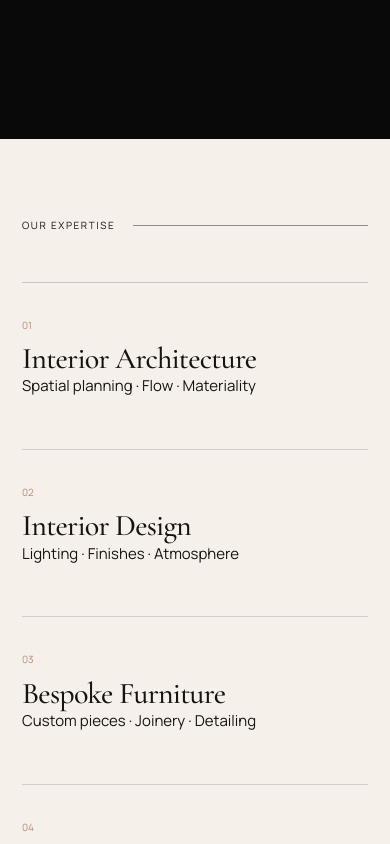
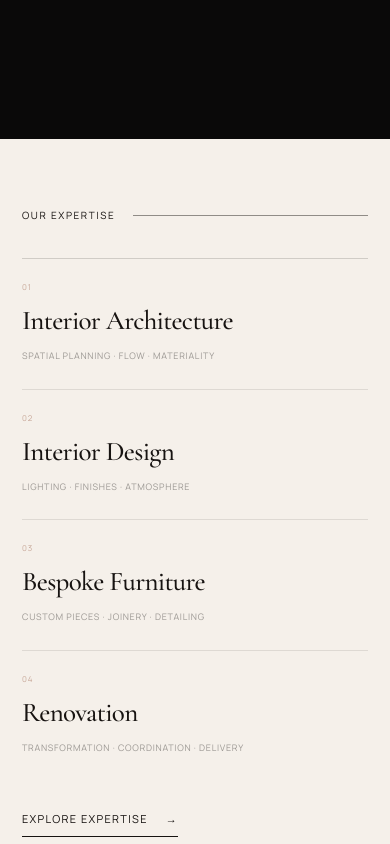
Before and after one commit to azar-pro/ritz-interiors-group, a React (Vite) app: page /#/ in a window 390 px wide. Shown: the part 3160-4004 px from the top of the page. Built offline with nearby package versions, Linux system fonts and the light colour scheme.

Commit message:
Refine expertise preview spacing and interaction

```diff
--- a/src/styles/global.css
+++ b/src/styles/global.css
@@ -919,3 +919,124 @@ body{
     display:none;
   }
 }
+
+
+/* EXPERTISE PREVIEW — LUXURY CAPABILITIES */
+.expertise-preview{
+  padding-top:clamp(82px,7vw,108px);
+  padding-bottom:clamp(82px,7vw,108px);
+}
+
+.expertise-preview .section-label{
+  margin-bottom:clamp(34px,3vw,46px);
+}
+
+.expertise-preview .expertise-rows.compact{
+  margin-bottom:28px;
+  border-top:1px solid rgba(22,20,18,.16);
+}
+
+.expertise-preview .expertise-row{
+  position:relative;
+  min-height:154px;
+  padding:30px 24px 28px 0;
+  border-right:1px solid rgba(22,20,18,.10);
+  overflow:hidden;
+  transition:
+    background-color 420ms var(--motion-ease),
+    padding-left 420ms var(--motion-ease);
+}
+
+.expertise-preview .expertise-row:after{
+  content:'';
+  position:absolute;
+  left:0;
+  bottom:0;
+  width:0;
+  height:1px;
+  background:var(--rose);
+  opacity:.58;
+  transition:width 480ms var(--motion-ease);
+}
+
+.expertise-preview .expertise-row span{
+  display:block;
+  font-size:8px;
+  line-height:1;
+  letter-spacing:.12em;
+  color:var(--rose);
+  opacity:.72;
+  margin-bottom:16px;
+}
+
+.expertise-preview .expertise-row h3{
+  font-size:clamp(27px,2.15vw,34px);
+  line-height:1;
+  margin:0;
+  max-width:92%;
+  transition:transform 420ms var(--motion-ease);
+}
+
+.expertise-preview .expertise-row p{
+  margin:15px 0 0;
+  max-width:230px;
+  font-size:9px;
+  line-height:1.55;
+  letter-spacing:.08em;
+  text-transform:uppercase;
+  color:rgba(22,20,18,.46);
+  opacity:.86;
+}
+
+.expertise-preview .arrow-link{
+  margin-top:4px;
+}
+
+@media(hover:hover) and (pointer:fine){
+  .expertise-preview .expertise-row:hover{
+    background:rgba(181,133,111,.045);
+    padding-left:12px;
+  }
+  .expertise-preview .expertise-row:hover:after{
+    width:52%;
+  }
+  .expertise-preview .expertise-row:hover h3{
+    transform:translateY(-2px);
+  }
+}
+
+@media(max-width:980px){
+  .expertise-preview .expertise-rows.compact{
+    grid-template-columns:1fr 1fr;
+  }
+  .expertise-preview .expertise-row:nth-child(2){
+    border-right:0;
+  }
+  .expertise-preview .expertise-row:nth-child(-n+2){
+    border-bottom:1px solid rgba(22,20,18,.10);
+  }
+}
+
+@media(max-width:780px){
+  .expertise-preview{
+    padding-top:68px;
+    padding-bottom:72px;
+  }
+  .expertise-preview .expertise-rows.compact{
+    grid-template-columns:1fr;
+    margin-bottom:24px;
+  }
+  .expertise-preview .expertise-row,
+  .expertise-preview .expertise-row:nth-child(2){
+    min-height:auto;
+    padding:24px 0 26px;
+    border-right:0;
+    border-bottom:1px solid rgba(22,20,18,.10);
+  }
+  .expertise-preview .expertise-row:last-child{
+    border-bottom:0;
+  }
+  .expertise-preview .expertise-row p{
+    max-width:100%;
+  }
+}
```
